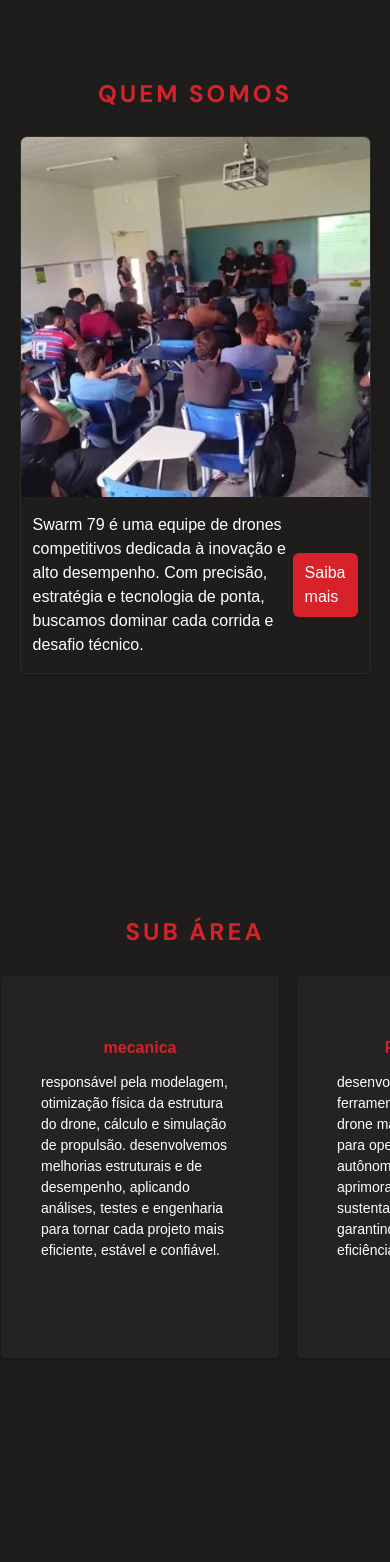
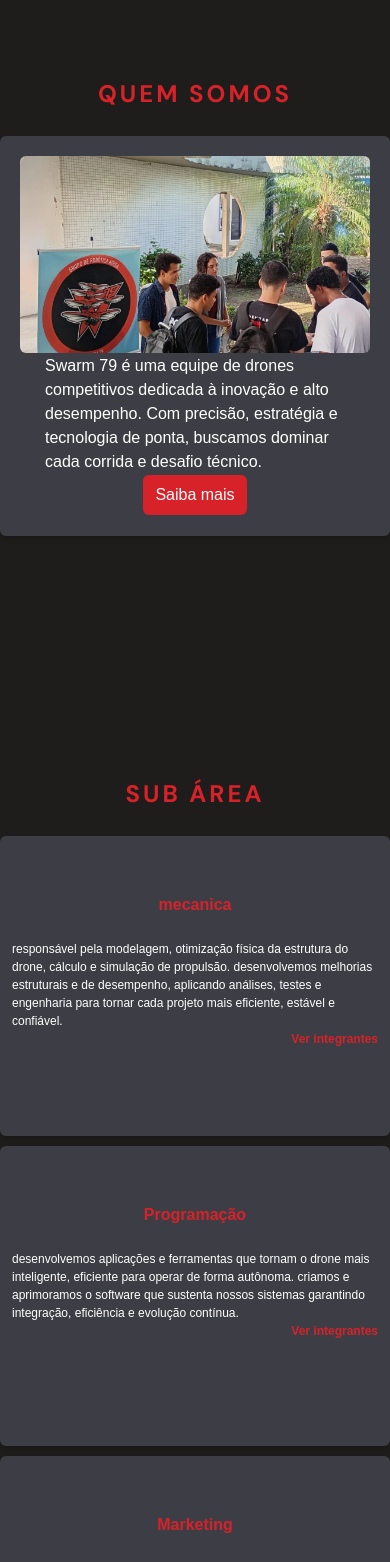
Before and after one commit to david-p-marinho/swarm, a Next.js app: page / in a window 390 px wide. Shown: the part 1000-2562 px from the top of the page. Built offline with nearby package versions, Linux system fonts and the light colour scheme.

Commit message:
[visual & fix] home menu

```diff
--- a/app/(home)/components/aboutUs.tsx
+++ b/app/(home)/components/aboutUs.tsx
@@ -4,14 +4,14 @@ import Title from "../../../components/title";
 
 export default function AboutUs() {
     return (
-        <section className="flex flex-col justify-center items-center py-[70px] w-[90%] lg:w-[900px] " >
+        <section className="flex flex-col justify-center items-center py-[70px] " >
             <Title content="Quem somos"/>
 
             <div className={cardStyle}>
-                <Image className="w-full h-[360px] object-cover rounded-t-md" src={'/aboutUs.jpeg'} alt="Foto da equipe" height={360} width={200} objectFit="cover" />
+                <Image className="aspect-video w-full h-auto object-cover rounded-md" src={'/swarmImg3.webp'} alt="Foto da equipe" width={900} height={506} />
 
-                <div className="flex px-3 my-4  justify-between w-full items-center">
-                    <p className="text-base w-[700px]">
+                <div className="flex flex-col h-full justify-evenly w-full items-center">
+                    <p className="text-base w-[300px]">
                         Swarm 79 é uma equipe de drones competitivos dedicada à inovação e alto desempenho. Com precisão, estratégia e tecnologia de ponta, buscamos dominar cada corrida e desafio técnico.
                     </p>
                     <Link className="bg-[#D72229] rounded-md px-3 py-2" href={'#'}>Saiba mais</Link>
@@ -21,4 +21,4 @@ export default function AboutUs() {
     )
 }
 
-const cardStyle = "w-full h-fit flex flex-col items-center rounded-md px-[1] border-[1px] border-[#FFFFFF12] shadow-md"
+const cardStyle = "w-full h-[400px] flex flex-col md:flex-row items-center rounded-md bg-[#3D3E45] shadow-md p-5"
--- a/app/(home)/components/calendar/calendar.tsx
+++ b/app/(home)/components/calendar/calendar.tsx
@@ -15,16 +15,16 @@ const Calendar = async () => {
     }));
 
     return (
-        <section className="flex flex-col items-center bg-[#302F2D] py-10 w-full">
+        <section className="flex flex-col items-center bg-[#3D3E45] py-10 w-full">
 
             <Title content={"Calendario"} />
 
-            <div className="flex justify-evenly items-center w-[60%]">
-                <div className="w-[300px] h-[350px]">
+            <div className="grid grid-cols-[repeat(2,auto)] gap-x-4">
+                <div className="w-[300px] h-[350px] hidden md:block">
                     <CreateCalendar events={events} />
                 </div>
 
-                <div className="flex flex-col w-[60%] items-center">
+                <div className="flex flex-col w-[100dvw] md:w-[600px] items-center">
                     <List events={events} />
                 </div>
             </div>
--- a/app/(home)/components/subArea/card.tsx
+++ b/app/(home)/components/subArea/card.tsx
@@ -3,18 +3,25 @@ import Link from "next/link"
 
 const Card = ({title, desc, icon}: SubArea) => {
     return(
-        <Link href="#" className="border border-[#1A1918] bg-[#242321] shadow-md rounded-md px-10 py-5 flex flex-col items-center justify-between w-[280px] h-[385px] group hover:border-[#8A161A] transition-all duration-300 hover:shadow-xl snap-center shrink-0">
+        <div className="w-full md:w-[250px] h-[300px] md:h-[100px] mb-[10px] md:mb-[0px] relative">
+            <Link href="#" className="w-full md:w-[250px] h-[300px] md:h-[100px] absolute md:overflow-hidden bg-[#3D3E45] transition-all px-3 py-1 duration-100 shadow-md group hover:h-[300px] hover:shadow-lg rounded-md cursor-pointer">
+                <div className="h-[100px] flex flex-col items-center justify-center">
                     {/* @ts-ignore */}
                     <ion-icon name={icon} className="w-[30px] h-[30px] text-[#D72229] "></ion-icon>
-            <p className="text-[#D72229]" style={{fontSize: 16, fontWeight: 'bold'}}>{title}</p>
-            <p className="h-[231px]" style={{fontSize: 14}}>{desc}</p>
+                    <p className="text-[#D72229] text-[16px] font-bold">{title}</p>
+                </div>
 
-            <div className="self-end invisible group-hover:visible flex items-center transition-all duration-100">
-                <p className="mr-1 text-[#D72229]">Ver integrantes</p>
+                <div>
+                    <p className="text-[12px]">{desc}</p>
+                </div>
+
+                <div className="absolute right-2 flex items-center">
+                    <p className="mr-1 text-[#D72229] text-[12px] font-bold">Ver integrantes</p>
                     {/* @ts-ignore */}
                     <ion-icon className="text-[#D72229]" name="arrow-forward"></ion-icon>
                 </div>
             </Link>
+        </div>
     )
 }
 
--- a/app/(home)/components/subArea/list.tsx
+++ b/app/(home)/components/subArea/list.tsx
@@ -5,10 +5,10 @@ const data = await GetSubs()
 
 const List = () => {
     return (
-        <div className="w-full flex overflow-x-auto snap-x snap-mandatory gap-4 scrollbar-none pb-4 md:justify-center">
+        <div className="w-full flex flex-col md:flex-row items-center justify-center gap-x-2 pb-4">
             {
                 data && (
-                    data.map((item, index) => (
+                    data.slice(0, -1).map((item, index) => (
                         <Card key={index} title={item.title} desc={item.desc} icon={item.icon} />
                     ))
                 )
--- a/app/noticias/components/highLight.tsx
+++ b/app/noticias/components/highLight.tsx
@@ -1,5 +1,5 @@
 import GetNews from "@/utils/getNews"
-import ListItems from "./listItem"
+import ListItems from "../../../components/newsCard"
 import SortNews from "@/utils/sortNews"
 import Image from "next/image"
 import HighLightCard from "./highLightCard"
--- a/app/noticias/page.tsx
+++ b/app/noticias/page.tsx
@@ -1,6 +1,6 @@
 import Header from "@/components/header";
-import List from "./components/list";
 import HighLight from "./components/highLight";
+import NewsList from "../../components/newsList";
 
 export default function News() {
     return (
@@ -15,7 +15,7 @@ export default function News() {
                     <HighLight/>
                 </div>
 
-                <List />
+                <NewsList/>
             </div>
 
         </div>
--- a/components/createCalendar.tsx
+++ b/components/createCalendar.tsx
@@ -24,9 +24,9 @@ const CreateCalendar = ({events}: {events: CalendarEvent[]}) => {
    return (
       <div className="w-full h-full p-4 bg-[#1e1d1c] rounded-xl shadow-md">
          <div className="flex items-center justify-between mb-4 text-white">
-            <button onClick={() => setCurrentMonth(subMonths(currentMonth, 1))} className="p-1"><RiArrowLeftSLine /></button>
+            <button onClick={() => setCurrentMonth(subMonths(currentMonth, 1))} className="p-1 cursor-pointer"><RiArrowLeftSLine /></button>
             <h2 className="font-bold capitalize"> {format(currentMonth, 'MMMM yyyy', { locale: ptBR })} </h2>
-            <button onClick={() => setCurrentMonth(addMonths(currentMonth, 1))} className="p-1"><RiArrowRightSLine /></button>
+            <button onClick={() => setCurrentMonth(addMonths(currentMonth, 1))} className="p-1 cursor-pointer"><RiArrowRightSLine /></button>
 
          </div>
 
--- a/app/noticias/components/listItem.tsx
+++ b/components/newsCard.tsx
@@ -5,7 +5,7 @@ import { RiArrowRightLine } from "react-icons/ri";
 
 type news = Omit<News, 'content' | 'isHighLight' | 'content2'>
 
-const ListItems = ({ title, img, resume, tag, timeStamp, id }: news) => {
+export default function NewsCard({ title, img, resume, tag, timeStamp, id }: news) {
     return (
         <Link className="group w-full flex flex-col border-b-1 border-b-[#3B3A38] py-10" href={`/noticias/${id}`}>
             <div className="flex gap-2 w-full">
@@ -36,5 +36,3 @@ const ListItems = ({ title, img, resume, tag, timeStamp, id }: news) => {
         </Link>
     )
 }
-
-export default ListItems
--- a/app/noticias/components/list.tsx
+++ b/components/newsList.tsx
@@ -1,10 +1,10 @@
 import GetNews from "@/utils/getNews"
-import ListItems from "./listItem"
+import NewsCard from "./newsCard"
 import SortNews from "@/utils/sortNews"
 
 const newsList = GetNews()
 
-const List = () => {
+export default function NewsList() {
     const sortedNews = SortNews(newsList)
     return (
         <div className=" w-full">
@@ -13,12 +13,10 @@ const List = () => {
             <div className="flex flex-col items-center w-full">
                 {
                     sortedNews.map((news) => (
-                        <ListItems key={news.id} title={news.title} img={news.img} resume={news.resume} tag={news.tag} timeStamp={news.timeStamp} id={news.id} />
+                        <NewsCard key={news.id} title={news.title} img={news.img} resume={news.resume} tag={news.tag} timeStamp={news.timeStamp} id={news.id} />
                     ))
                 }
             </div>
         </div>
     )
 }
-
-export default List
--- a/data/calendar.json
+++ b/data/calendar.json
@@ -1,16 +1,9 @@
 [
     {
-        "title": "SAE Brasil Eletroquad",
-        "status": 1,
-        "resume": "Competição de drones",
-        "startDate": "2026-07-31",
-        "endDate": "2026-08-01"
-    },
-    {
-        "title": "PSEL — Processo Seletivo Swarm",
+        "title": "Lançamento do site oficial",
         "status": 0,
-        "resume": "Junte-se a equpe",
-        "startDate": "2026-08-15",
-        "endDate": "2026-08-20"
+        "resume": "Lançamento do site da equipe",
+        "startDate": "2026-10-12",
+        "endDate": "2026-10-12"
     }
 ]
--- a/utils/defineStatus.ts
+++ b/utils/defineStatus.ts
@@ -3,13 +3,13 @@ const DefineStatus = (status: number) => {
 
     switch(status){
         case 0:
-            result = 'agendado'
+            result = 'Em breve'
         break
         case 1:
-            result = 'em andamento'
+            result = 'Em andamento'
         break
         case 2:
-            result = 'encerrado'
+            result = 'Encerrado'
         break
         default:
             result = '???'
```
Also changed, not shown: app/(home)/components/news/news.tsx (+11 -4 lines). Lines whose indentation alone changed are shown as unchanged.
